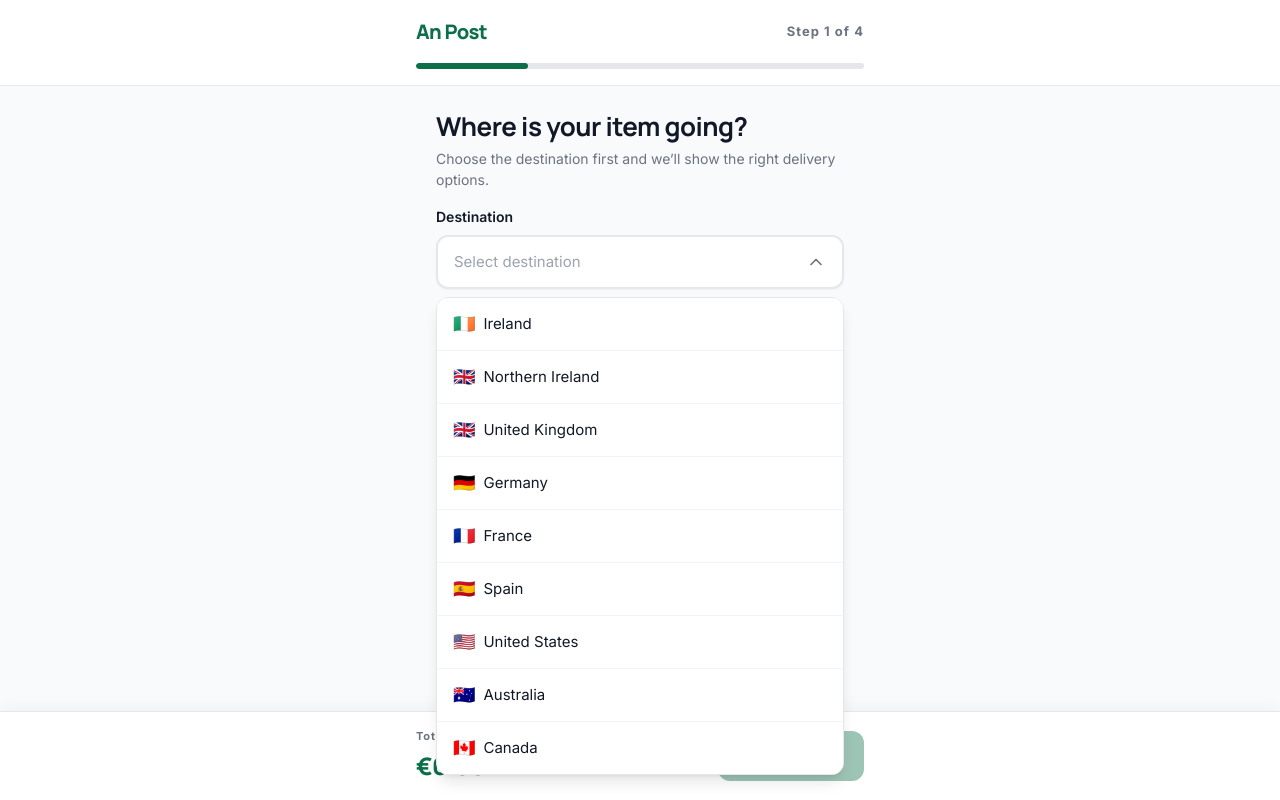
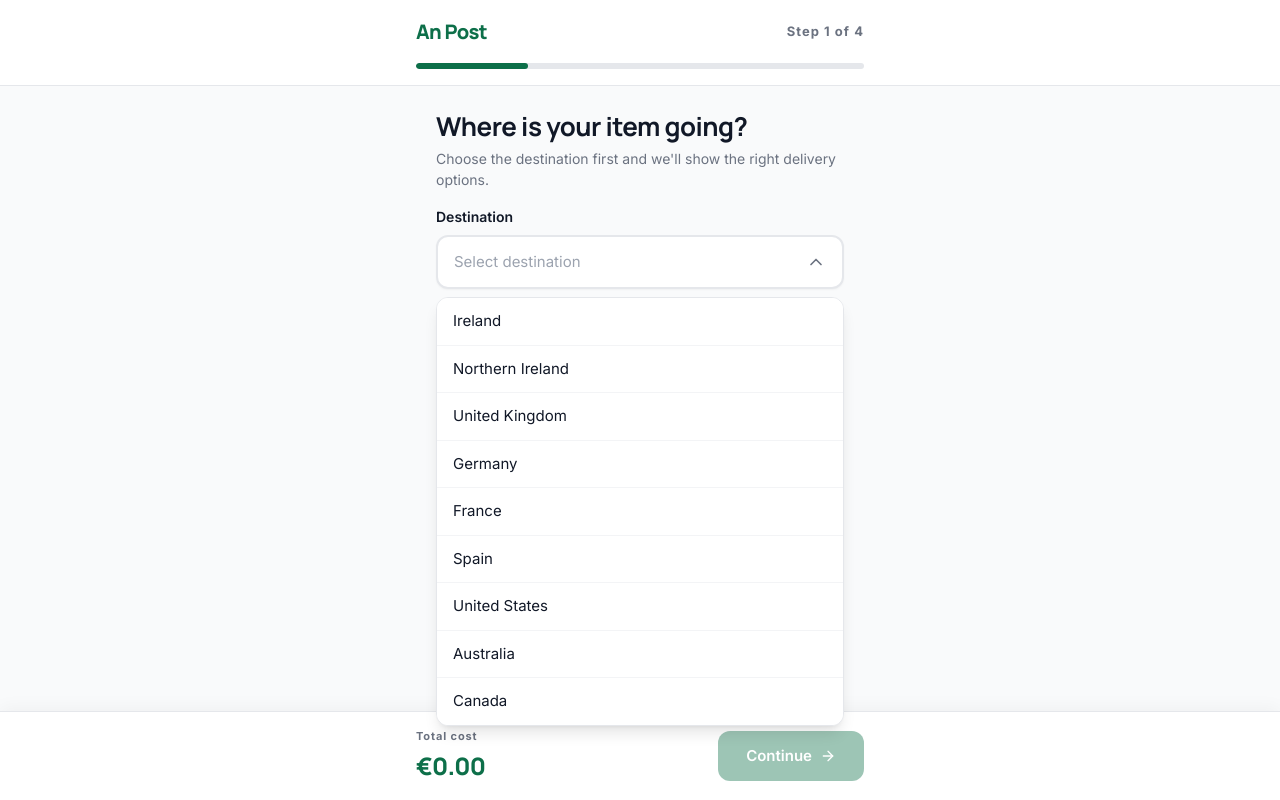
Before and after one commit to Zhangl31/Cpfigmatest, a React (Vite) app: page /Cpfigmatest/step1 in a window 1280 px wide. Both pictures are taken after a click on the button "Select destination". Built offline with nearby package versions, Linux system fonts and the light colour scheme.

Commit message:
Update Step1.tsx
Removed the country icons

```diff
--- a/src/app/components/Step1.tsx
+++ b/src/app/components/Step1.tsx
@@ -949,7 +949,7 @@
 
   const headerSubtitle = data.destination
     ? "You can change the destination at any time."
-    : "Choose the destination first and we’ll show the right delivery options.";
+    : "Choose the destination first and we'll show the right delivery options.";
 
   const isEditingDestination =
     !data.destination || showDestinationDropdown;
@@ -1234,7 +1234,7 @@
                       }}
                     >
                       {DESTINATIONS.map(
-                        ({ value, flag }, index) => {
+                        ({ value }, index) => {
                           const isSelected =
                             data.destination === value;
                           return (
@@ -1259,12 +1259,7 @@
                                   : "#FFFFFF",
                               }}
                             >
-                              <span className="flex items-center gap-2">
-                                <span className="text-lg">
-                                  {flag}
-                                </span>
-                                {value}
-                              </span>
+                              <span>{value}</span>
                               {isSelected && (
                                 <Check
                                   className="w-4 h-4"
```
